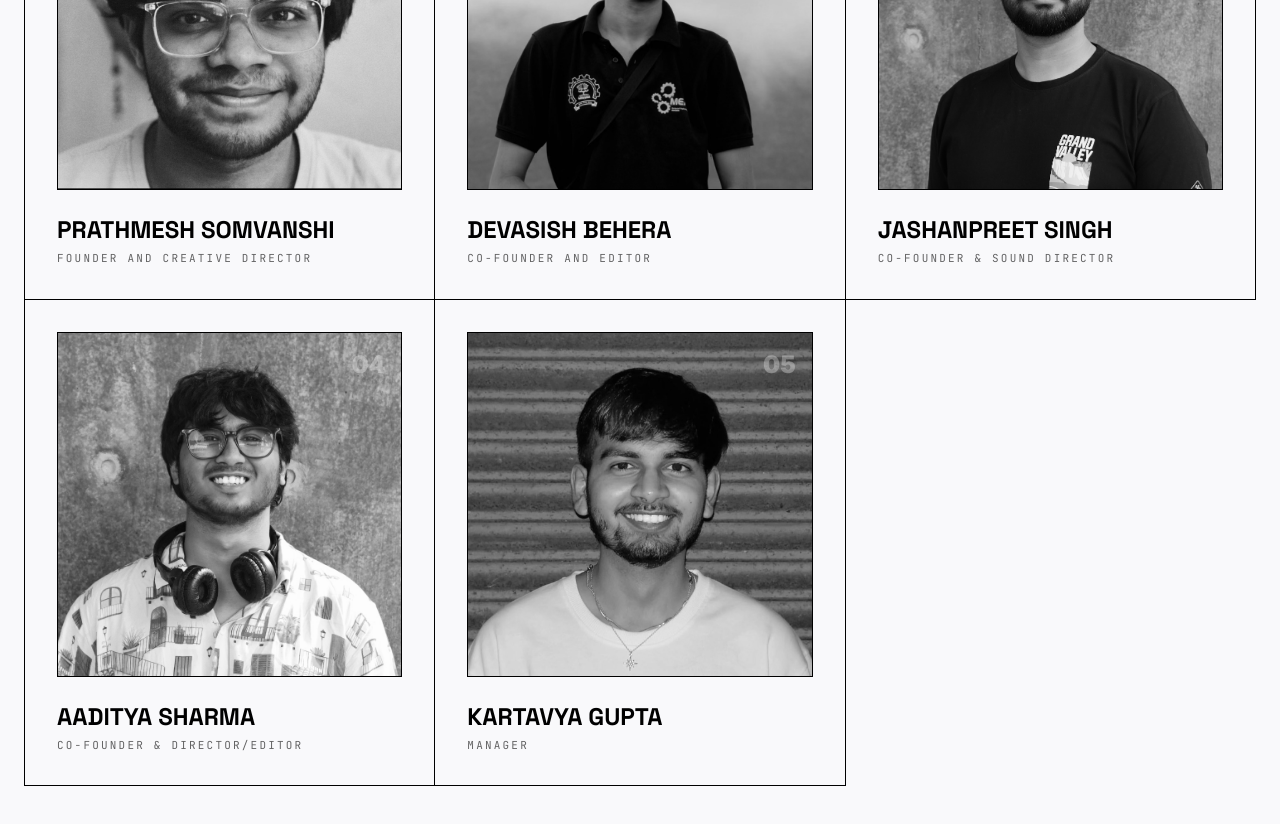
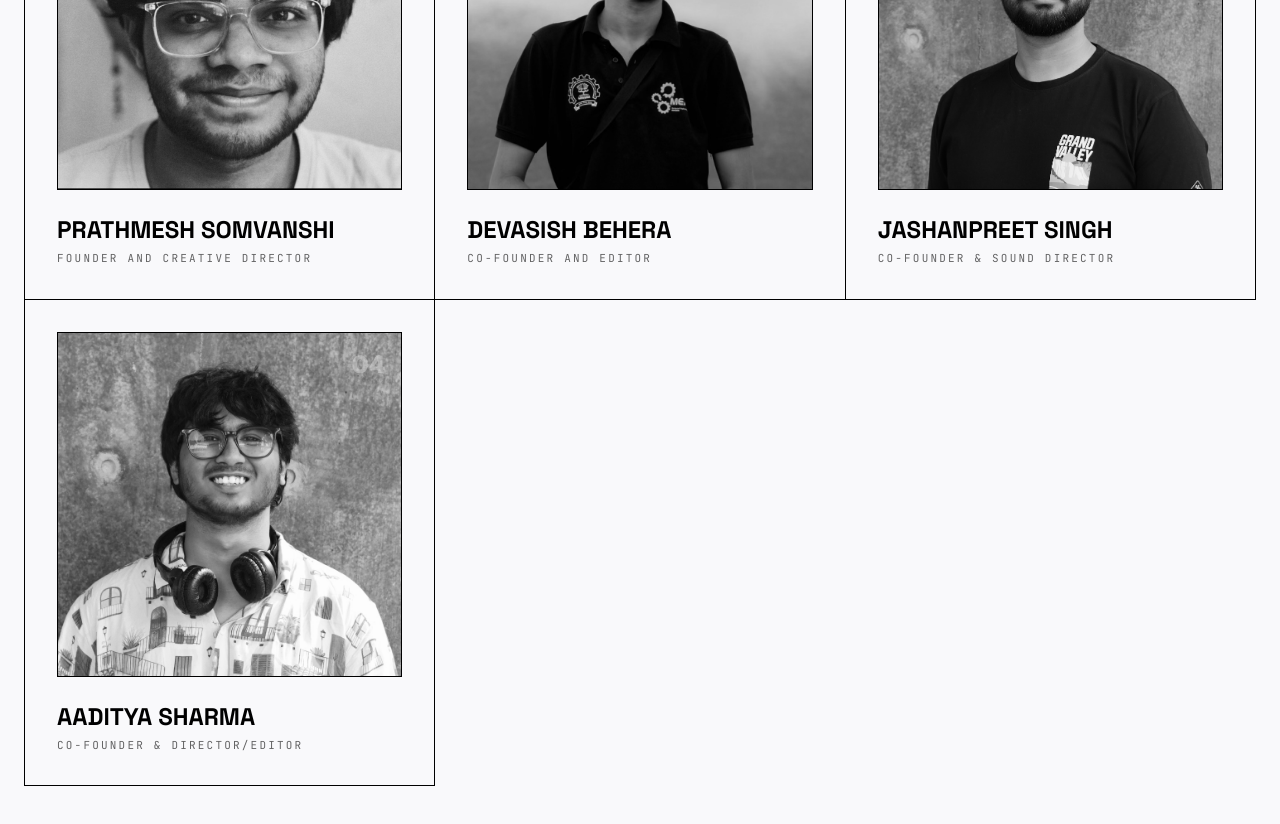
Before and after one commit to jashansings/adnos-website, a React (Vite) app: page / in a window 1280 px wide. Shown: the part 6421-7245 px from the top of the page. Built offline with nearby package versions, Linux system fonts and the light colour scheme; a web font is replaced by a local one.

Commit message:
Comment out KARTAVYA GUPTA in App.tsx
Comment out KARTAVYA GUPTA from team members list.

```diff
--- a/src/App.tsx
+++ b/src/App.tsx
@@ -631,7 +631,7 @@ const Crew = () => {
             { name: "DEVASISH BEHERA", role: "CO-FOUNDER AND EDITOR", id: "02", img: "/crew/DEVASISH.jpg" },
             { name: "JASHANPREET SINGH", role: "CO-FOUNDER & SOUND DIRECTOR", id: "03", img: "/crew/JASHANPREET.jpg" },
             { name: "AADITYA SHARMA", role: "CO-FOUNDER & DIRECTOR/EDITOR", id: "04", img: "/crew/AADITYA.jpg" },
-            { name: "KARTAVYA GUPTA", role: "MANAGER", id: "05", img: "/crew/KARTAVYA.jpg" },
+            // { name: "KARTAVYA GUPTA", role: "MANAGER", id: "05", img: "/crew/KARTAVYA.jpg" },
           ].map(member => (
             <div key={member.name} className={`p-6 md:p-8 group transition-all border-r border-b ${isDark ? 'hover:bg-white hover:text-black border-white/20 text-white' : 'bg-adnos-offwhite hover:bg-black hover:text-white border-black text-adnos-black'}`}>
               <div className={`aspect-square mb-6 overflow-hidden border relative ${isDark ? 'bg-[#111] border-white/20' : 'bg-adnos-gray border-black'}`}>
```
